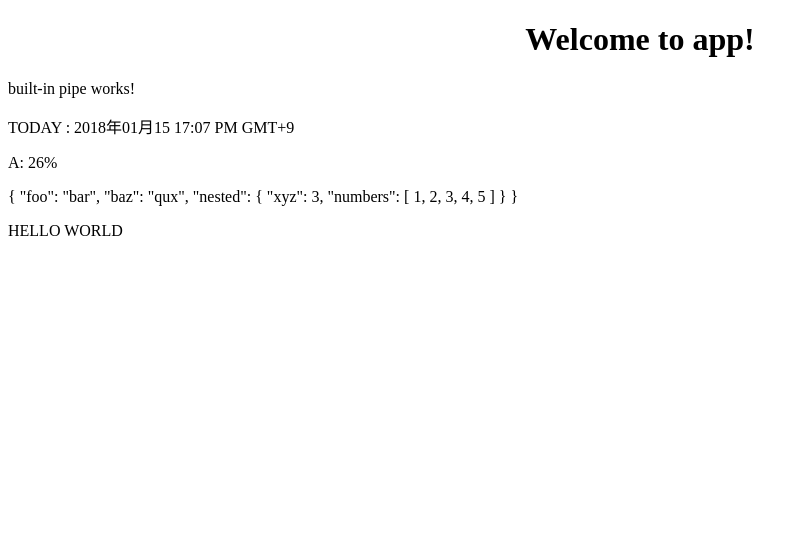
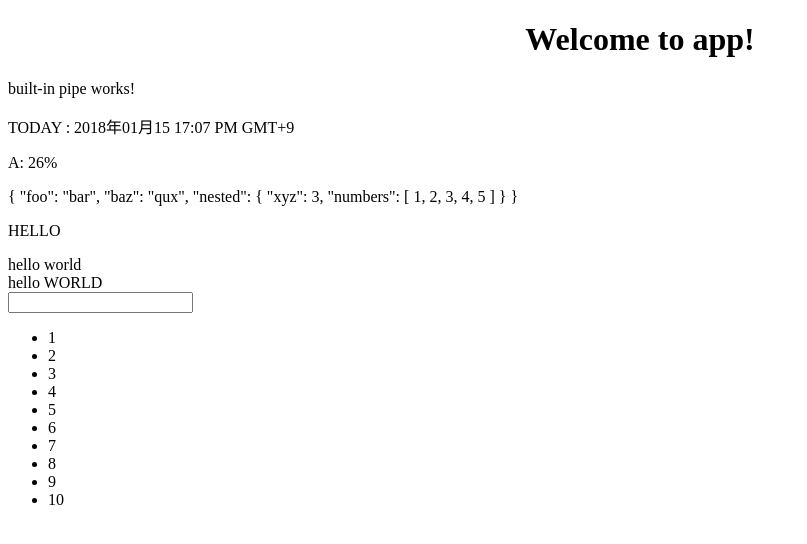
Before and after one commit to rojochen/ng4-basic-practice, an Angular app in the folder my-app/: page / in a window 1280 px wide. Shown: the top 544 px of the page, without its empty margins (0-807 px from the left). Built offline with nearby package versions, Linux system fonts and the light colour scheme.

Commit message:
remove pipe-demo-2

```diff
--- a/my-app/src/app/app.module.ts
+++ b/my-app/src/app/app.module.ts
@@ -11,8 +11,7 @@ import { HighlightDirective } from './highlight.directive';
 import { Highlight2Directive } from './highlight2.directive';
 import { LastnameUppercasePipe } from './pipe/lastname-uppercase.pipe';
 import { PipeDemo1Component } from './pipe/pipe-demo-1/pipe-demo-1.component';
-import { PipeDemo2Component } from './pipe/pipe-demo-2/pipe-demo-2.component';
-import { FilterNamePipe } from './pipe/filter-name.pipe';
+import { FilterNumberPipe } from './pipe/filter-name.pipe';
 
 @NgModule({
   declarations: [
@@ -26,8 +25,7 @@ import { FilterNamePipe } from './pipe/filter-name.pipe';
     Highlight2Directive,
     LastnameUppercasePipe,
     PipeDemo1Component,
-    PipeDemo2Component,
-    FilterNamePipe
+    FilterNumberPipe
   ],
   imports: [
     BrowserModule, FormsModule
--- a/my-app/src/app/component-demo-1/component-demo-1.component.html
+++ b/my-app/src/app/component-demo-1/component-demo-1.component.html
@@ -25,5 +25,4 @@
     <button (click)="call(phone.value)">Call</button>
      <!-- anti parttern
     <span>{{init()}}</span> -->
-
 </p>
--- a/my-app/src/app/pipe/filter-name.pipe.ts
+++ b/my-app/src/app/pipe/filter-name.pipe.ts
@@ -1,9 +1,9 @@
 import { Pipe, PipeTransform } from '@angular/core';
 
 @Pipe({
-  name: 'filterName'
+  name: 'filterNumber'
 })
-export class FilterNamePipe implements PipeTransform {
+export class FilterNumberPipe implements PipeTransform {
 
   transform(value: any, args?: any): any {
     if (!args) {
--- a/my-app/src/app/pipe/pipe-demo-1/pipe-demo-1.component.html
+++ b/my-app/src/app/pipe/pipe-demo-1/pipe-demo-1.component.html
@@ -8,4 +8,15 @@
 <!-- JSON.stringify -->
 <p>{{object | json}}</p>
 
-{{value | uppercase}}
+<p>{{value | uppercase | slice:0:5}}</p>
+<!--原始的value不受影響 -->
+<div>
+  {{value }} <br/>
+  {{value | lastnameUppercase}}
+</div>
+<div class="panel-body">
+    <input type="number" name="" [(ngModel)]="searchNum">
+    <ul class="list-group">
+      <li class="list-group-item" *ngFor=" let list of (numberList | filterNumber: searchNum)">{{list}}</li>
+    </ul>
+  </div>
--- a/my-app/src/app/pipe/pipe-demo-1/pipe-demo-1.component.ts
+++ b/my-app/src/app/pipe/pipe-demo-1/pipe-demo-1.component.ts
@@ -10,11 +10,16 @@ export class PipeDemo1Component implements OnInit {
   a: number ;
   value: string;
   object: Object = {foo: 'bar', baz: 'qux', nested: {xyz: 3, numbers: [1, 2, 3, 4, 5]}};
+  numberList: Array<number> = [];
+  searchNum: Number;
   constructor() {
     this.a = 0.259;
     this.value = 'hello world';
   }
   ngOnInit() {
+    for (let index = 1; index <= 10; index++) {
+      this.numberList.push(index);
+    }
   }
 
 }
--- a/my-app/src/app/pipe/pipe-demo-2/pipe-demo-2.component.html
+++ /dev/null
@@ -1,3 +0,0 @@
-<p>
-  pipe-demo-2 works!
-</p>
--- a/my-app/src/app/pipe/pipe-demo-2/pipe-demo-2.component.ts
+++ /dev/null
@@ -1,15 +0,0 @@
-import { Component, OnInit } from '@angular/core';
-
-@Component({
-  selector: 'app-pipe-demo-2',
-  templateUrl: './pipe-demo-2.component.html',
-  styleUrls: ['./pipe-demo-2.component.css']
-})
-export class PipeDemo2Component implements OnInit {
-
-  constructor() { }
-
-  ngOnInit() {
-  }
-
-}
```
Also changed, not shown: my-app/src/app/pipe/pipe-demo-2/pipe-demo-2.component.css (deleted), 1 other file (tests, documents, lock files or other folders).
